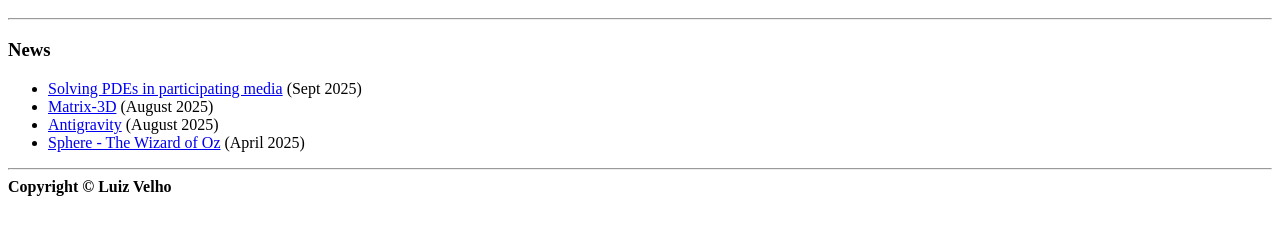
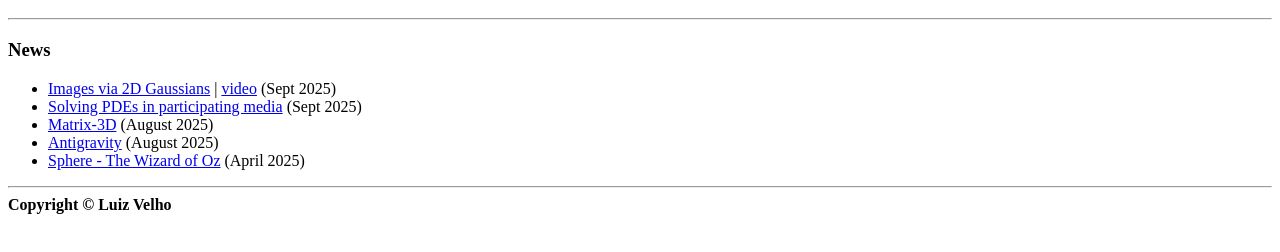
Before and after one commit to visgraf/360e2e, a plain HTML site: page etc.html in a window 1280 px wide. Shown: the part 48-300 px from the top of the page. Drawn offline with Linux system fonts and the light colour scheme.

Commit message:
image-gs

```diff
--- a/etc.html
+++ b/etc.html
@@ -15,6 +15,11 @@
 <H3>News</H3>
 
 <UL>
+
+   <LI> <a href=https://www.sdiolatz.info/publications/00ImageGS.html>
+ Images via 2D Gaussians</a>
+ | <a href=https://youtu.be/_WjU5d26Cc4> video</a>
+  (Sept 2025)
 
   <LI> <a href=https://imaging.cs.cmu.edu/volumetric_walk_on_spheres/>
  Solving PDEs in participating media</a>
```
